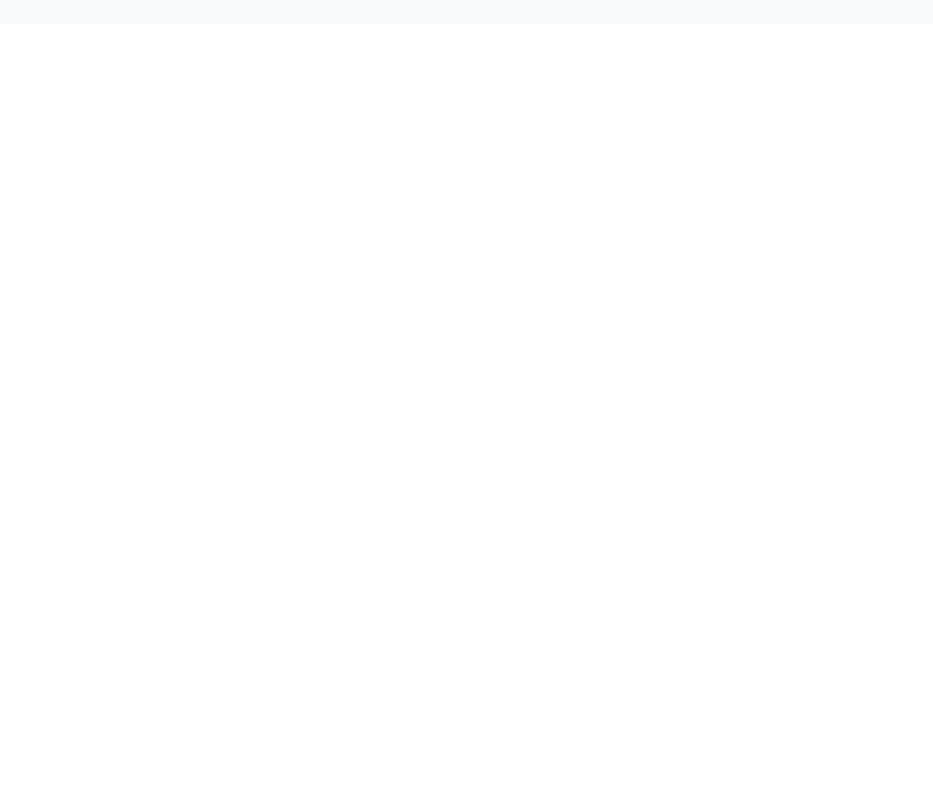
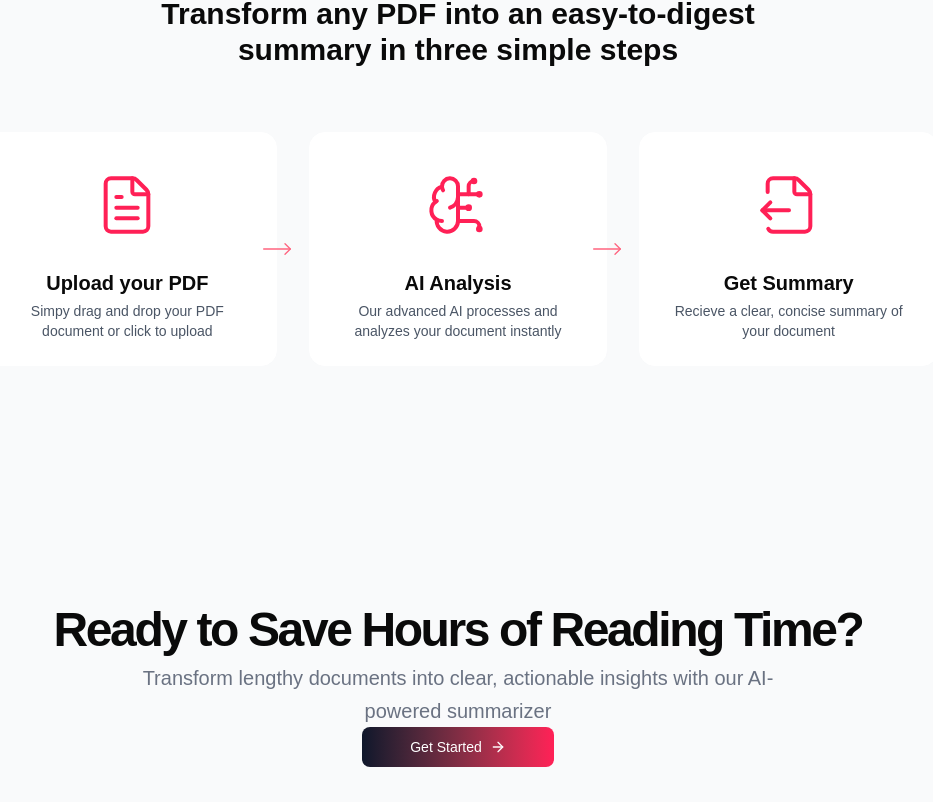
Before and after one commit to shubhamnagar234/ai-pdf-summariser, a Next.js app: page / in a window 1280 px wide. Shown: the part 1018-1820 px from the top of the page, without its empty margins (182-1115 px from the left). Before the commit the page ends 1042 px from the top, so only its background shows below. Built offline with nearby package versions, Linux system fonts and the light colour scheme.

Commit message:
How It Works and CTA Section

```diff
--- a/src/app/page.tsx
+++ b/src/app/page.tsx
@@ -1,6 +1,8 @@
 import BgGradient from '@/components/common/bg-gradient';
 import HeroSection from '@/components/home/hero-section';
 import DemoSection from '@/components/home/demo-section';
+import HowItWorksSection from '@/components/home/how-it-works-section';
+import CTASection from '@/components/home/cta-section';
 
 export default function Home() {
   return (
@@ -9,6 +11,8 @@
       <div className="flex flex-col">
         <HeroSection />
         <DemoSection />
+        <HowItWorksSection />
+        <CTASection />
       </div>
     </div>
   );
--- /dev/null
+++ b/src/components/home/cta-section.tsx
@@ -0,0 +1,40 @@
+import { ArrowRight } from 'lucide-react';
+import Link from 'next/link';
+import { Button } from '../ui/button';
+
+export default function CTASection() {
+  return (
+    <section className="bg-gray-50 py-12">
+      <div className="py-12 lg:py-24 max-w-5xl mx-auto px-4 sm:px-6 lg:px-8">
+        <div className="flex flex-col items-center justify-center space-y-4 text-center">
+          <div className="space-y-2">
+            <h2 className="text-3xl font-bold tracking-tighter sm:text-4xl md:text-5xl">
+              Ready to Save Hours of Reading Time?
+            </h2>
+            <p className="mx-auto max-w-[700px] text-gray-500 md:text-xl/relaxed lg:text-base/relaxed xl:text-xl/relaxed dark:text-gray-400">
+              Transform lengthy documents into clear, actionable insights with
+              our AI-powered summarizer
+            </p>
+          </div>
+        </div>
+        <div className="flex flex-col gap-2 min-[400px]:flex-row justify-center">
+          <div>
+            <Button
+              size={'lg'}
+              variant={'link'}
+              className="w-full min-[400px]:w-auto bg-linear-to-r from-slate-900 to-rose-500 hover-from-rose-500 hover:to-slate-900 hover:text-white text-white transition-all duration-300"
+            >
+              <Link
+                href={'/#pricing'}
+                className="flex items-center justify-center px-6 py-6"
+              >
+                Get Started
+                <ArrowRight className="ml-2 h-4 w-4 animate-pulse" />
+              </Link>
+            </Button>
+          </div>
+        </div>
+      </div>
+    </section>
+  );
+}
--- /dev/null
+++ b/src/components/home/how-it-works-section.tsx
@@ -0,0 +1,89 @@
+import { BrainCircuit, FileOutput, FileText, MoveRight } from 'lucide-react';
+import { ReactNode } from 'react';
+
+type Step = {
+  icon: ReactNode;
+  label: string;
+  description: string;
+};
+
+const steps: Step[] = [
+  {
+    icon: <FileText size={64} strokeWidth={1.5} />,
+    label: 'Upload your PDF',
+    description: 'Simpy drag and drop your PDF document or click to upload',
+  },
+  {
+    icon: <BrainCircuit size={64} strokeWidth={1.5} />,
+    label: 'AI Analysis',
+    description:
+      'Our advanced AI processes and analyzes your document instantly',
+  },
+  {
+    icon: <FileOutput size={64} strokeWidth={1.5} />,
+    label: 'Get Summary',
+    description: 'Recieve a clear, concise summary of your document',
+  },
+];
+
+export default function HowItWorksSection() {
+  return (
+    <section className=" relative overflow-hidden bg-gray-50">
+      <div className="py-12 lg:py-24 max-w-5xl mx-auto px-4 sm:px-6 lg:px-8 lg:pt-12">
+        <div
+          aria-hidden="true"
+          className="pointer-events-none absolute inset-0 -z-10 transform-gpu overflow-hidden blur-3xl"
+        >
+          <div
+            className="relative left-[calc(50%-3rem)] aspect-1155/678 w-[36.125rem] -translate-x-1/2 bg-linear-to-r from-emerald-500 via-teal-500 to-cyan-500 opacity-20 sm:left-[calc(40%-30rem)] sm:w-[40.1875rem]"
+            style={{
+              clipPath:
+                'polygon(74.1% 44.1%, 100% 61.6%, 97.5% 26.9%, 85.5% 0.1%, 80.7% 2%, 72.5% 32.5%, 60.2% 62.4%, 52.4% 68.1%, 47.5% 58.3%, 45.2% 34.5%, 27.5% 76.7%, 0.1% 64.9%, 17.9% 100%, 27.6% 76.8%, 76.1%, 97.7%, 74.1% 44.1%',
+            }}
+          />
+        </div>
+        <div className="text-center mb-16">
+          <h2 className="font-bold text-xl uppercase mb-4 text-rose-500">
+            How it Works
+          </h2>
+          <h3 className="font-bold text-3xl max-w-2xl mx-auto">
+            Transform any PDF into an easy-to-digest summary in three simple
+            steps
+          </h3>
+        </div>
+        <div className="grid grid-cols-1 md:grid-cols-3 gap-8 max-w-6xl ma-auto relative">
+          {steps.map((step, idx) => (
+            <div key={idx} className="relative flex items-stretch">
+              <StepItem {...step} />
+              {idx < steps.length - 1 && (
+                <div className="hidden md:block absolute top-1/2 -right-4 transform -translate-y-1/2 z-10">
+                  <MoveRight
+                    size={32}
+                    strokeWidth={1}
+                    className="text-rose-400"
+                  ></MoveRight>
+                </div>
+              )}
+            </div>
+          ))}
+        </div>
+      </div>
+    </section>
+  );
+}
+
+function StepItem({ icon, label, description }: Step) {
+  return (
+    <div className="relative p-6 rounded-2xl bg-white backdrop-blur-xs border border-white hover:border-rose-500 transition-colors group w-full">
+      <div className="flex flex-col gap-4 h-full">
+        <div className="flex items-center justify-center h-24 w-24 mx-auto rounded-2xl bg-linear-t-r from-rose-500 to-transparent group-hover:from-rose-500 transition-colors">
+          <div className="text-rose-500">{icon}</div>
+        </div>
+        <div className="flex flex-col flex-1 gap-1 justify-between">
+          <h4 className="text-center font-bold text-xl">{label}</h4>
+          <p className="text-center text-gray-600 text-sm">{description}</p>
+        </div>
+      </div>
+    </div>
+  );
+}
```
